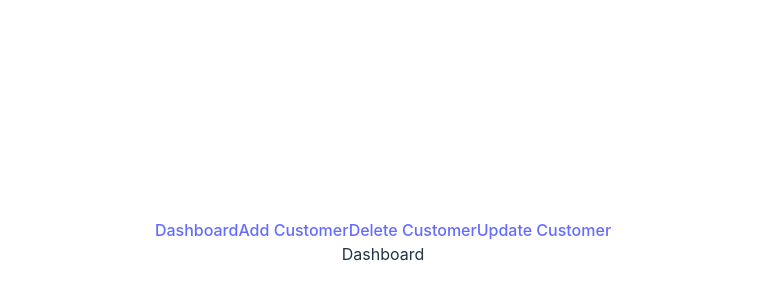
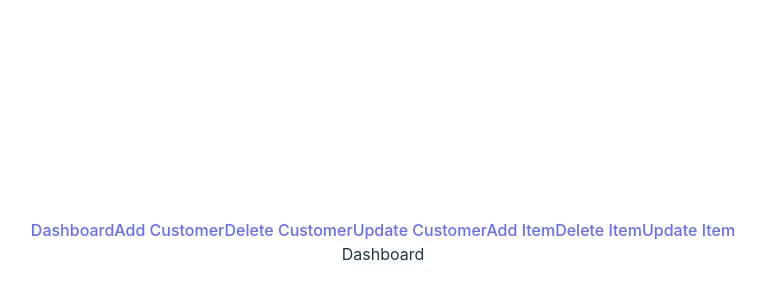
Before and after one commit to sasobapriyanjana11/RAD, a React (Vite) app: page / in a window 1280 px wide. Shown: the part 158-458 px from the top of the page, without its empty margins (257-1022 px from the left). Built offline with nearby package versions, Linux system fonts and the light colour scheme.

Commit message:
set navigations to dashboard

```diff
--- a/src/Pages/Dashboard.tsx
+++ b/src/Pages/Dashboard.tsx
@@ -2,15 +2,21 @@
 import {useContext} from "react";
 import {Customer} from "../models/Customer";
 import {CustomerContext} from "../store/CustomerProvider";
+import {ItemContext} from "../store/ItemProvider.tsx";
+import {Item} from "../models/Item.ts";
 
 export function Dashboard() {
 
-    const [customers, dispatch] = useContext(CustomerContext);
+    const [customers, dispatch_1] = useContext(CustomerContext);
+    const[items,dispatch]=useContext(ItemContext);
     return (
         <>
             Dashboard
             {customers.map((customer: Customer) => (
                 <div key={customer.email}>{customer.name + ' ' +customer.address+''+ customer.email + ' ' + customer.phone}</div>))}
+
+            {items.map((item: Item) => (
+                <div key={item.code}>{item.code + ' ' +item.name+''+ item.price + ' ' + item.quantity}</div>))}
         </>
     );
 
--- a/src/component/Navigation.tsx
+++ b/src/component/Navigation.tsx
@@ -10,14 +10,16 @@ export function Navigation() {
                         <Link to='/add'>Add Customer</Link>
                         <Link to='/delete'>Delete Customer</Link>
                         <Link to='/update'>Update Customer</Link>
+                        <Link to="/add-item">Add Item</Link>
+                         <Link to="/delete-item">Delete Item</Link>
+                         <Link to="/update-item">Update Item</Link>
+
                     </ul>
                 </nav>
             </header>
         </>
     )
 }
-
-
 
 
 // import {Link} from "react-router";
```
Also changed, not shown: src/App.tsx (+16 -4 lines).
